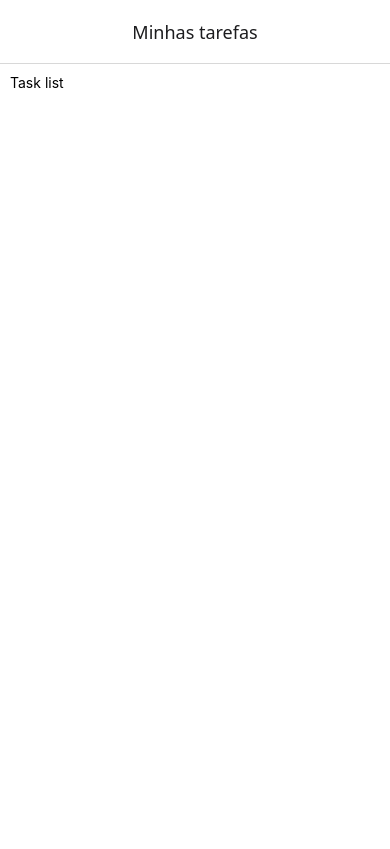
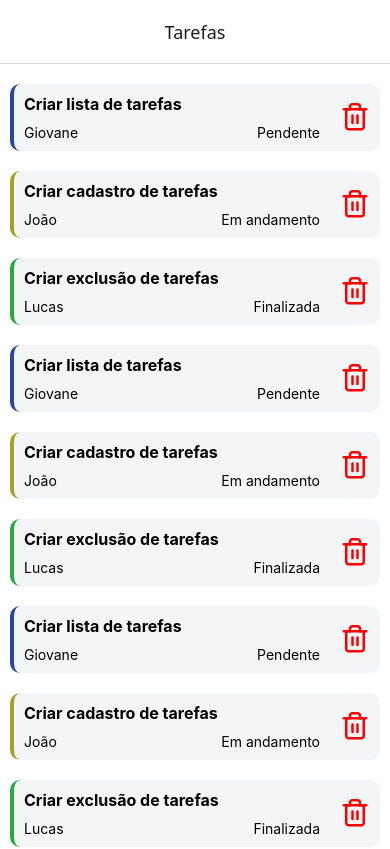
Before and after one commit to giovanegomes/task-manager, a React Native app: screen /tasks in a window 390 px wide. Shown: the top 849 px of the page. Built offline with nearby package versions, Linux system fonts and the light colour scheme.

Commit message:
feat: criação da lista de tarefas

```diff
--- a/src/routes/index.tsx
+++ b/src/routes/index.tsx
@@ -9,7 +9,7 @@ export default function Routes() {
     <NavigationContainer>
       <Stack.Navigator
         screenOptions={{
-          title: "Minhas tarefas",
+          title: "Tarefas",
           headerTitleAlign: "center",
         }}
       >
--- /dev/null
+++ b/src/screens/tasks/components/card/index.tsx
@@ -0,0 +1,49 @@
+import { Button, Text, View } from "react-native";
+import { Task } from "../..";
+import { styles } from "./styles";
+import { useMemo } from "react";
+import { Feather } from "@expo/vector-icons";
+
+const STATUS_LABEL = {
+  pending: "Pendente",
+  inProgress: "Em andamento",
+  done: "Finalizada",
+};
+
+export default function TaskItemCard({ task }: PropsType) {
+  const statusStyle = useMemo(() => {
+    if (task.status === "pending") return styles.pending;
+    if (task.status === "inProgress") return styles.inProgress;
+    return styles.done;
+  }, [task.status]);
+
+  const deleteTask = (id: string) => {
+    console.log("excluir tarefa", id);
+  };
+
+  return (
+    <View style={[styles.container, statusStyle]}>
+      <View style={{ flex: 1 }}>
+        <Text style={styles.title}>{task.description}</Text>
+        <View>
+          <View style={styles.bottom}>
+            <Text>{task.owner}</Text>
+            <Text>{STATUS_LABEL[task.status]}</Text>
+          </View>
+        </View>
+      </View>
+      <Feather
+        name="trash-2"
+        size={30}
+        color="red"
+        onPress={() => deleteTask(task.id)}
+      />
+    </View>
+  );
+}
+
+export type TaskStatus = keyof typeof STATUS_LABEL;
+
+type PropsType = {
+  task: Task;
+};
--- /dev/null
+++ b/src/screens/tasks/components/card/styles.ts
@@ -0,0 +1,35 @@
+import { StyleSheet } from "react-native";
+
+export const styles = StyleSheet.create({
+  container: {
+    flex: 1,
+    flexDirection: "row",
+    backgroundColor: "#f3f5f7",
+    alignItems: "center",
+    justifyContent: "space-between",
+    marginVertical: 10,
+    padding: 10,
+    borderRadius: 10,
+    borderLeftWidth: 4,
+  },
+  title: {
+    fontSize: 16,
+    fontWeight: "bold",
+  },
+  bottom: {
+    flex: 1,
+    flexDirection: "row",
+    justifyContent: "space-between",
+    marginTop: 10,
+    marginRight: 20,
+  },
+  pending: {
+    borderLeftColor: "#264a97",
+  },
+  inProgress: {
+    borderLeftColor: "#a79f28",
+  },
+  done: {
+    borderLeftColor: "#28a745",
+  },
+});
--- a/src/screens/tasks/index.tsx
+++ b/src/screens/tasks/index.tsx
@@ -1,10 +1,109 @@
-import { Text, View } from "react-native";
+import {
+  FlatList,
+  ListRenderItem,
+  ListRenderItemInfo,
+  Text,
+  View,
+} from "react-native";
 import { styles } from "./styles";
+import TaskItemCard, { TaskStatus } from "./components/card";
+
+export type Task = {
+  id: string;
+  description: string;
+  owner: string;
+  status: TaskStatus;
+};
+
+const TASKS: Task[] = [
+  {
+    id: "1",
+    description: "Criar lista de tarefas",
+    owner: "Giovane",
+    status: "pending",
+  },
+  {
+    id: "2",
+    description: "Criar cadastro de tarefas",
+    owner: "João",
+    status: "inProgress",
+  },
+  {
+    id: "3",
+    description: "Criar exclusão de tarefas",
+    owner: "Lucas",
+    status: "done",
+  },
+  {
+    id: "4",
+    description: "Criar lista de tarefas",
+    owner: "Giovane",
+    status: "pending",
+  },
+  {
+    id: "5",
+    description: "Criar cadastro de tarefas",
+    owner: "João",
+    status: "inProgress",
+  },
+  {
+    id: "6",
+    description: "Criar exclusão de tarefas",
+    owner: "Lucas",
+    status: "done",
+  },
+  {
+    id: "7",
+    description: "Criar lista de tarefas",
+    owner: "Giovane",
+    status: "pending",
+  },
+  {
+    id: "8",
+    description: "Criar cadastro de tarefas",
+    owner: "João",
+    status: "inProgress",
+  },
+  {
+    id: "9",
+    description: "Criar exclusão de tarefas",
+    owner: "Lucas",
+    status: "done",
+  },
+  {
+    id: "10",
+    description: "Criar lista de tarefas",
+    owner: "Giovane",
+    status: "pending",
+  },
+  {
+    id: "11",
+    description: "Criar cadastro de tarefas",
+    owner: "João",
+    status: "inProgress",
+  },
+  {
+    id: "12",
+    description: "Criar exclusão de tarefas",
+    owner: "Lucas",
+    status: "done",
+  },
+];
+
+const keyExtractor = ({ id }: Task) => id;
+
+const renderItem = ({ item }: ListRenderItemInfo<Task>) => {
+  return <TaskItemCard task={item} />;
+};
 
 export function Tasks() {
   return (
     <View style={styles.container}>
-      <Text>Task list</Text>
+      <FlatList
+        data={TASKS}
+        keyExtractor={keyExtractor}
+        renderItem={renderItem}
+      />
     </View>
   );
 }
```
